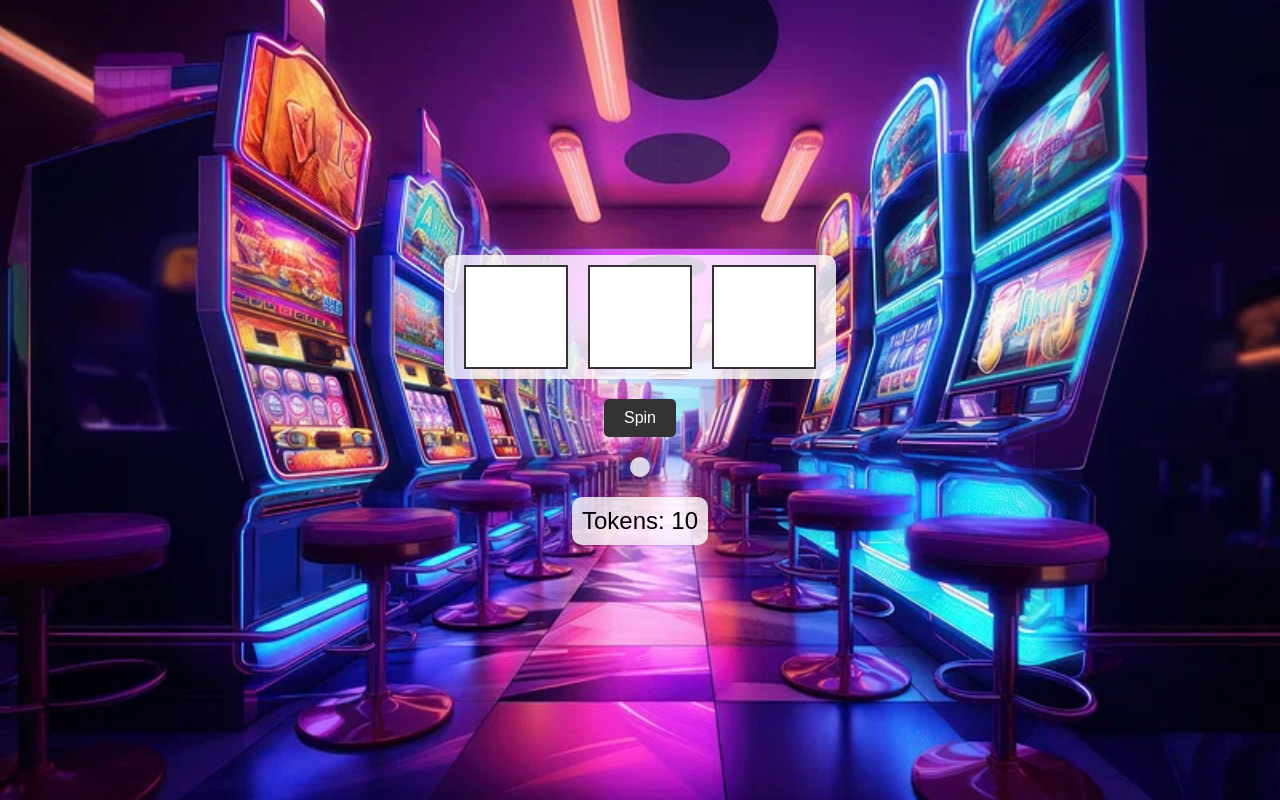
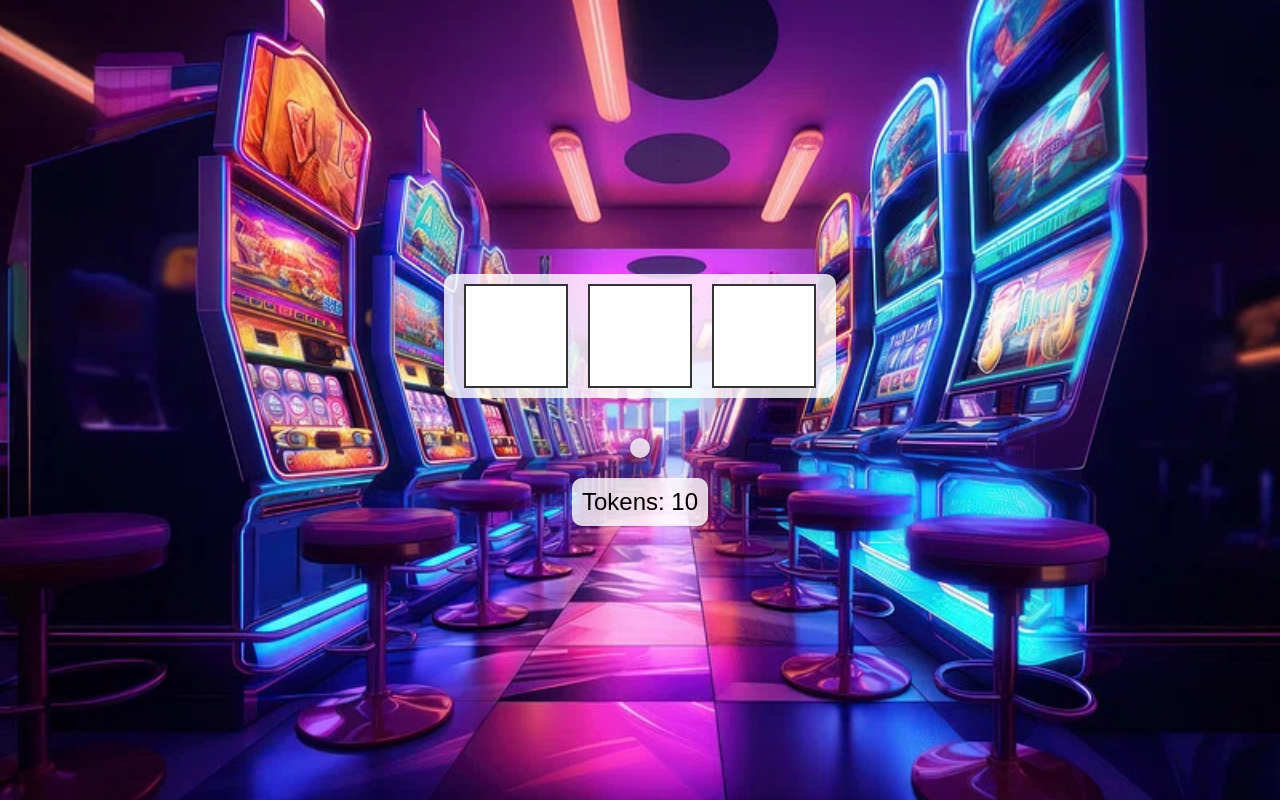
Before and after one commit to aloniter/slot, a plain HTML site: page index.html in a window 1280 px wide. Drawn offline with Linux system fonts and the light colour scheme.

Commit message:
index.html

```diff
--- a/index.html
+++ b/index.html
@@ -7,12 +7,16 @@
     <link rel="stylesheet" href="styles.css">
 </head>
 <body>
-    <div id="slot-machine">
-        <div class="reel" id="reel1"></div>
-        <div class="reel" id="reel2"></div>
-        <div class="reel" id="reel3"></div>
+    <div id="game-container">
+        <div id="slot-machine">
+            <div class="reel" id="reel1"></div>
+            <div class="reel" id="reel2"></div>
+            <div class="reel" id="reel3"></div>
+        </div>
+        <div id="handle-container">
+            <div id="handle"></div>
+        </div>
     </div>
-    <button id="spin-button">Spin</button>
     <div id="result"></div>
     <div id="tokens">Tokens: <span id="token-count">10</span></div>
 
```
